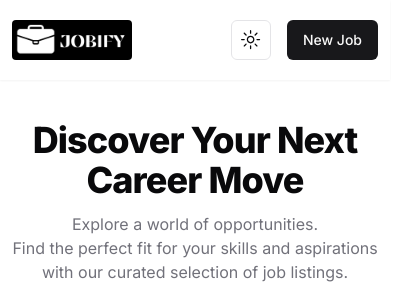
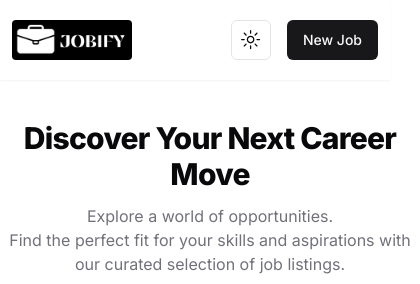
Before and after one commit to aashish-dhiman/Jobify, a Next.js app: page / in a window 390 px wide. Shown: the top 284 px of the page, 420 px wide, since content can reach past the window. Built offline with nearby package versions, Linux system fonts and the light colour scheme; no server answers; the database is empty.

Commit message:
fix layout

```diff
--- a/src/app/layout.tsx
+++ b/src/app/layout.tsx
@@ -46,7 +46,7 @@ export default function RootLayout({
 }) {
   return (
     <html lang="en">
-      <body className={`${inter.className} min-w-[360px]`}>
+      <body className={`${inter.className} min-w-[420px]`}>
         <ThemeProvider
           attribute="class"
           defaultTheme="light"
@@ -54,7 +54,7 @@ export default function RootLayout({
           disableTransitionOnChange
         >
           <Navbar />
-          <main className="pt-[80px]">{children}</main>
+          <main className="pt-[80px] min-w-screen">{children}</main>
           <Footer />
         </ThemeProvider>
       </body>
--- a/src/app/page.tsx
+++ b/src/app/page.tsx
@@ -51,9 +51,9 @@ export default async function Home({
     remote: remote === "true" ? true : false,
   };
   return (
-    <main className="m-auto my-10 max-w-5xl space-y-10 px-2 md:px-0">
+    <main className="m-auto my-10 max-w-5xl space-y-10 px-2 md:px-0 w-full">
       <div className="space-y-3 text-center">
-        <h1 className="text-4xl font-extrabold tracking-tight">
+        <h1 className="text-3xl sm:text-4xl font-extrabold tracking-tight">
           {query || location || type || remote
             ? getTitle(filterValues)
             : "Discover Your Next Career Move"}
```
